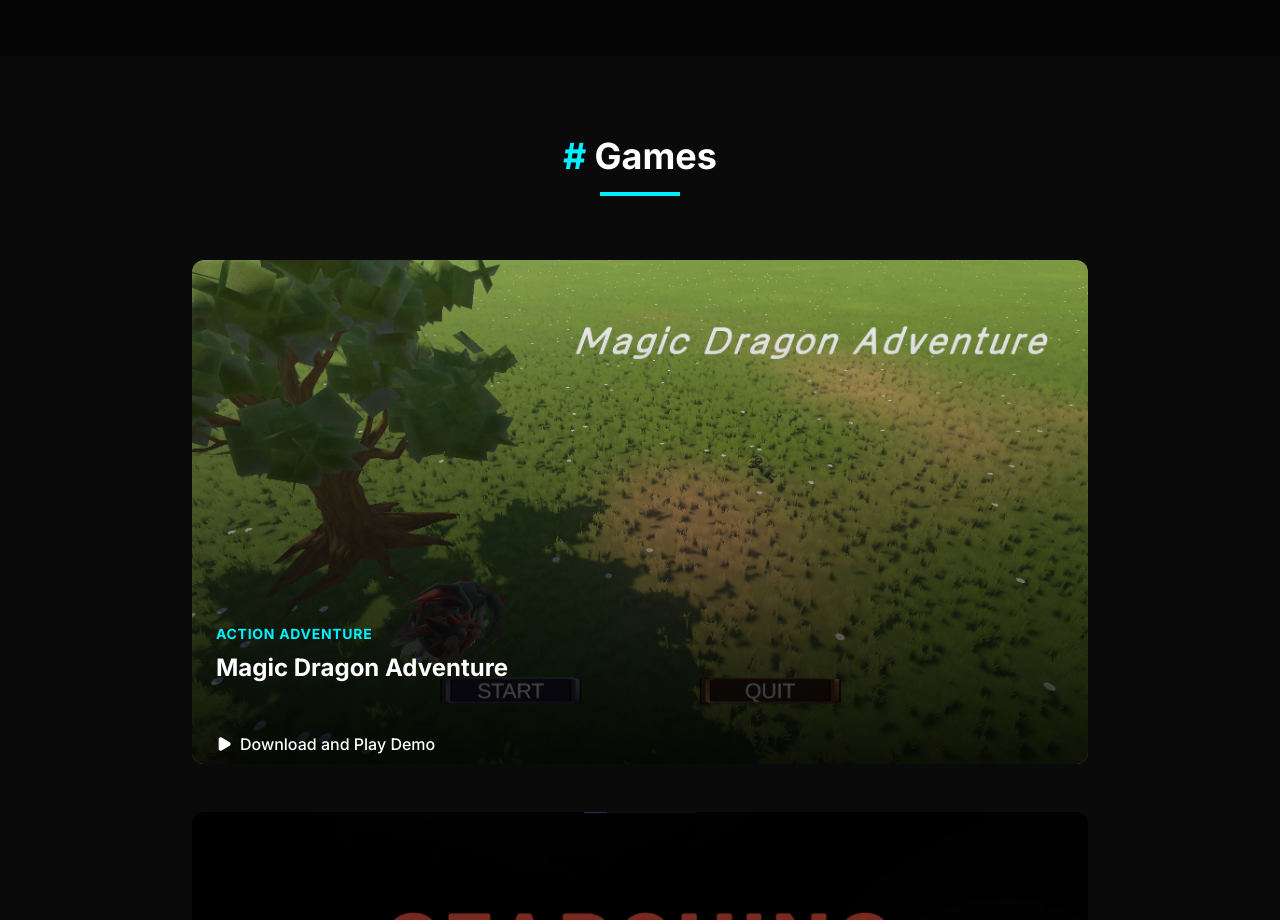
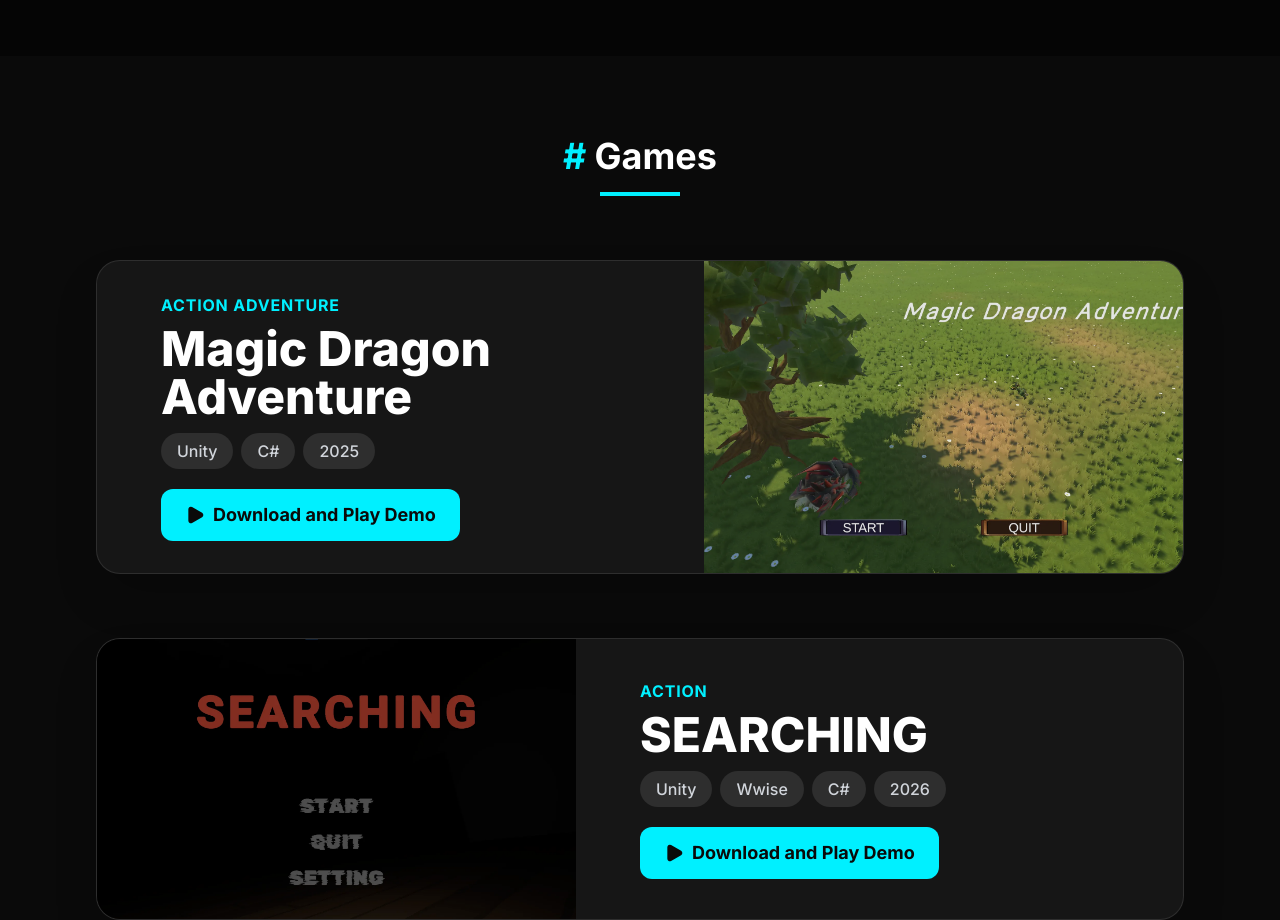
Before and after one commit to EastSource/Portfolio, a React (Vite) app: page / in a window 1280 px wide. Shown: the part 1880-2800 px from the top of the page. Built offline with nearby package versions, Linux system fonts and the light colour scheme.

Commit message:
Update games section

```diff
--- a/src/components/Games.tsx
+++ b/src/components/Games.tsx
@@ -42,7 +42,7 @@ const Games = () => {
 
     return (
         <section id="games" className="py-20 bg-background relative">
-            <div className="container mx-auto px-6">
+            <div className="w-full max-w-[1600px] mx-auto px-6 md:px-12 lg:px-24">
                 <div className="flex flex-col items-center mb-16">
                     <h2 className="text-4xl font-bold mb-4 flex items-center gap-2">
                         <span className="text-accent">#</span> Games
@@ -50,62 +50,64 @@ const Games = () => {
                     <div className="w-20 h-1 bg-accent"></div>
                 </div>
 
-                <div className="flex flex-col gap-12 max-w-4xl mx-auto">
+                <div className="flex flex-col gap-16 w-full mx-auto">
                     {games.map((game, index) => (
-                        <div key={index} className="group relative rounded-xl overflow-hidden cursor-pointer">
-                            {/* Image */}
-                            <div className="aspect-video w-full overflow-hidden">
-                                <img
-                                    src={game.image}
-                                    alt={game.title}
-                                    className="w-full h-full object-cover transform group-hover:scale-110 transition-transform duration-500"
-                                />
-                            </div>
+                        <div key={index} className={`flex flex-col md:flex-row items-stretch bg-white/5 rounded-3xl border border-white/10 overflow-hidden hover:border-accent/50 transition-colors duration-300 shadow-2xl ${index % 2 !== 0 ? 'md:flex-row-reverse' : ''}`}>
 
-                            {/* Overlay */}
-                            <div className="absolute inset-0 bg-gradient-to-t from-black/90 to-transparent flex flex-col justify-end p-6 translate-y-4 group-hover:translate-y-0 transition-transform duration-300">
-                                <div className="transform transition-transform duration-300 delay-75">
-                                    <div className="text-accent text-sm font-bold uppercase tracking-wider mb-2">{game.genre}</div>
-                                    <h3 className="text-2xl font-bold text-white mb-2">{game.title}</h3>
-                                    <div className="flex flex-wrap gap-2 mb-4 opacity-0 group-hover:opacity-100 transition-opacity duration-300 delay-100">
+                            {/* Content Side */}
+                            <div className="flex-1 py-6 px-8 md:py-6 md:px-10 lg:py-8 lg:px-16 flex flex-col justify-center">
+                                <div className="text-accent text-sm md:text-base font-bold uppercase tracking-wider mb-2">{game.genre}</div>
+                                <h3 className="text-3xl md:text-4xl lg:text-5xl font-extrabold text-white mb-3 leading-tight">{game.title}</h3>
+                                <div className="flex flex-wrap gap-2 mb-5">
                                     {game.tags.map(tag => (
-                                            <span key={tag} className="text-xs text-gray-300 bg-white/10 px-2 py-1 rounded">
+                                        <span key={tag} className="text-sm md:text-base text-gray-300 bg-white/10 px-4 py-1.5 rounded-full font-medium">
                                             {tag}
                                         </span>
                                     ))}
                                 </div>
 
                                 {/* Link/Button */}
+                                <div>
                                     {/* @ts-ignore - dynamic check */}
                                     {game.downloadUrl ? (
                                         <a
                                             href={game.downloadUrl}
                                             target="_blank"
                                             rel="noopener noreferrer"
-                                            className="flex items-center gap-2 text-white font-medium hover:text-accent transition-colors"
+                                            className="inline-flex items-center gap-2 px-6 py-3 bg-accent text-background text-base md:text-lg font-bold rounded-xl hover:bg-white transition-colors"
                                         >
-                                            <Play size={16} fill="currentColor" /> {game.buttonText}
+                                            <Play size={20} fill="currentColor" /> {game.buttonText}
                                         </a>
                                     ) : (
                                         // @ts-ignore
                                         game.playUrl ? (
                                             <button
                                                 onClick={() => setActiveGame(game.playUrl)}
-                                                className="flex items-center gap-2 text-white font-medium hover:text-accent transition-colors"
+                                                className="inline-flex items-center gap-2 px-6 py-3 bg-accent text-background text-base md:text-lg font-bold rounded-xl hover:bg-white transition-colors"
                                             >
-                                                <Play size={16} fill="currentColor" /> {game.buttonText}
+                                                <Play size={20} fill="currentColor" /> {game.buttonText}
                                             </button>
                                         ) : (
-                                            <button className="flex items-center gap-2 text-white font-medium hover:text-accent transition-colors">
-                                                <Play size={16} fill="currentColor" /> Play Demo
+                                            <button className="inline-flex items-center gap-2 px-6 py-3 bg-accent text-background text-base md:text-lg font-bold rounded-xl hover:bg-white transition-colors">
+                                                <Play size={20} fill="currentColor" /> Play Demo
                                             </button>
                                         )
                                     )}
                                 </div>
                             </div>
 
-                            {/* Border glow effect on hover */}
-                            <div className="absolute inset-0 border-2 border-accent opacity-0 group-hover:opacity-100 transition-opacity duration-300 pointer-events-none rounded-xl"></div>
+                            {/* Image Side */}
+                            <div className="flex-1 relative group overflow-hidden">
+                                <div className="aspect-video md:aspect-auto md:h-full w-full min-h-[200px] md:min-h-[280px]">
+                                    <img
+                                        src={game.image}
+                                        alt={game.title}
+                                        className="w-full h-full object-cover transform group-hover:scale-105 transition-transform duration-700"
+                                    />
+                                </div>
+                                <div className="absolute inset-0 bg-black/10 group-hover:bg-transparent transition-colors duration-500 pointer-events-none"></div>
+                            </div>
+
                         </div>
                     ))}
                 </div>
```
Lines whose indentation alone changed are shown as unchanged.
